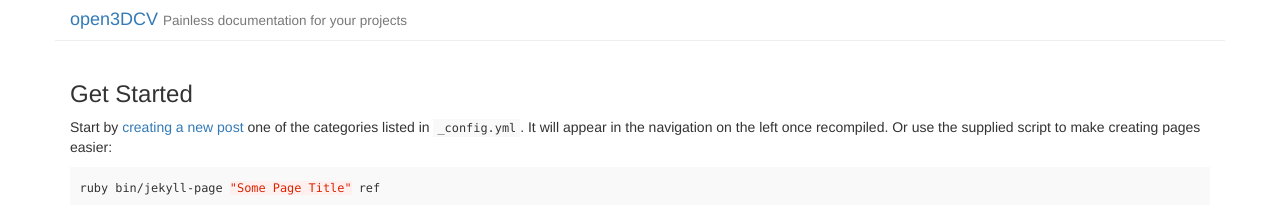
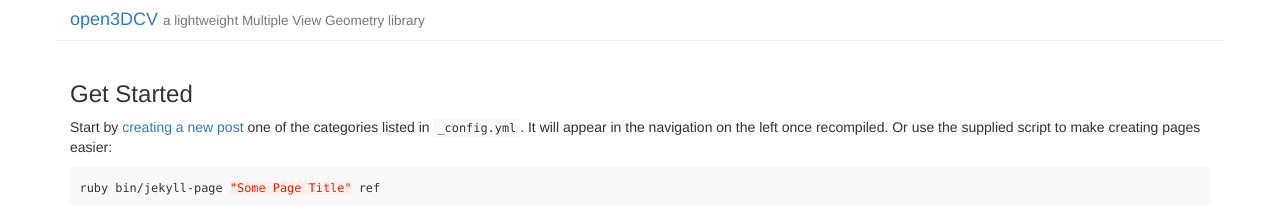
Before and after one commit to imkaywu/open3DCV, a Jekyll site: the page built from docs/index.md, in a window 1280 px wide. Shown: the top 205 px of the page. Built offline with Jekyll 4.4.1, drawn with Linux system fonts in a browser that asks for light colours.

Commit message:
update _config

```diff
--- a/docs/_config.yml
+++ b/docs/_config.yml
@@ -1,6 +1,6 @@
 # Site title and subtitle. This is used in _includes/header.html
 title: 'open3DCV'
-subtitle: 'Painless documentation for your projects'
+subtitle: 'a lightweight Multiple View Geometry library'
 
 # if you wish to integrate disqus on pages set your shortname here
 disqus_shortname: 'kaystechblog'
```
Also changed, not shown: docs/README.md (deleted).
